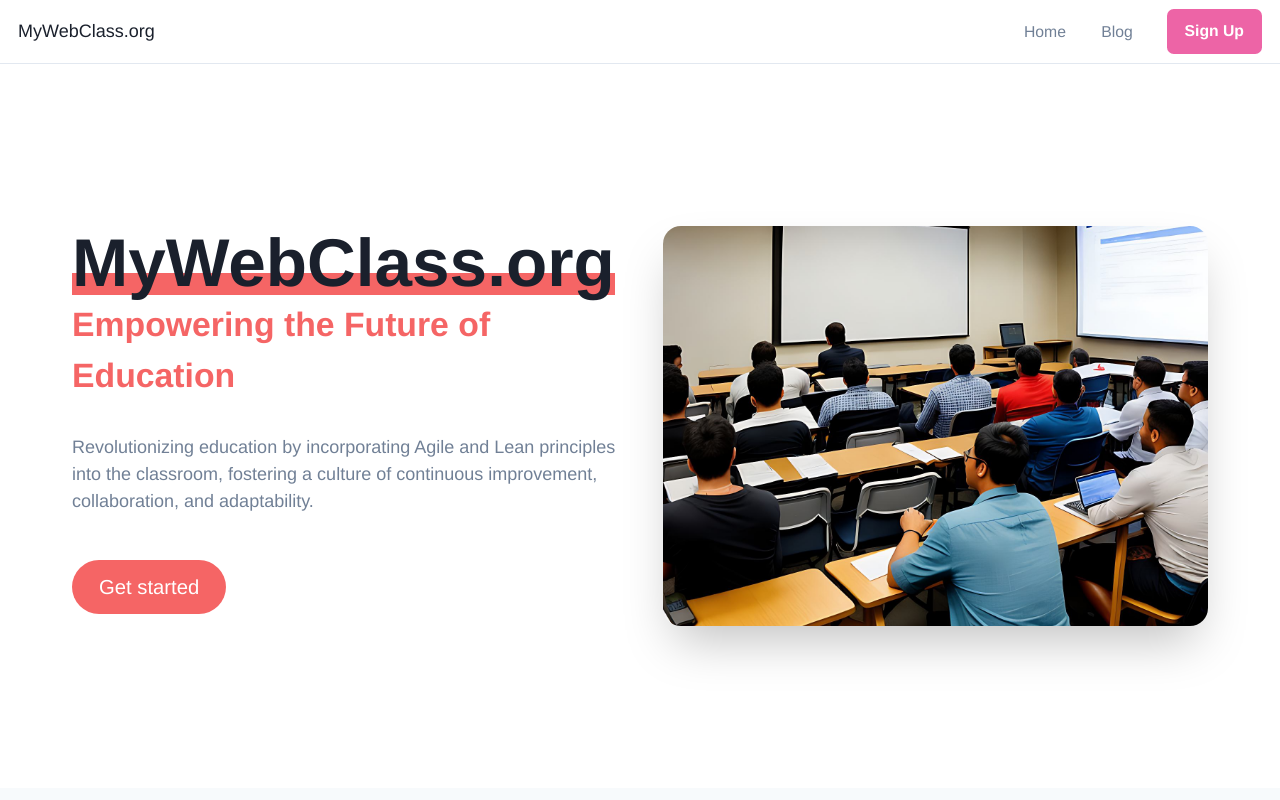
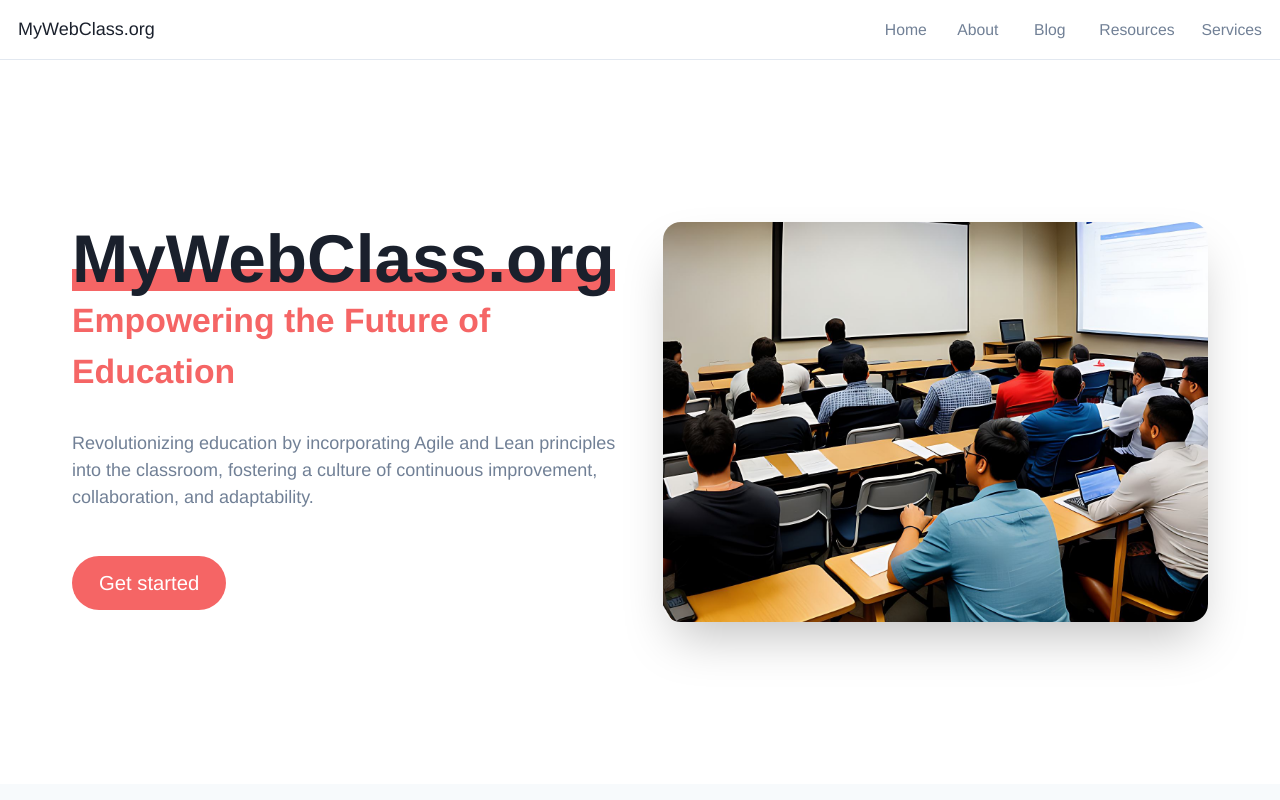
Before and after one commit to jll38/gym-site, a Next.js app: page / in a window 1280 px wide. Shown: the top 800 px of the page. Built offline with nearby package versions, Linux system fonts and the light colour scheme.

Commit message:
Navbar reflects pages from sitemap

```diff
--- a/components/footer.js
+++ b/components/footer.js
@@ -27,7 +27,7 @@ export default function Footer() {
           spacing={8}>
           <Stack spacing={6}>
             <Box>
-              <Text fontWeight={'700'} fontSize={'xl'}>MyWebClass.org</Text>
+              <Text fontWeight={'700'} fontSize={'lg'}>MyWebClass.org</Text>
             </Box>
             <Text fontSize={'sm'}>
               © 2023 MyWebClass.org. All rights reserved
--- a/components/navbar.js
+++ b/components/navbar.js
@@ -66,21 +66,32 @@ import {
               fontSize={'sm'}
               fontWeight={400}
               variant={'link'}
+              href={'/about'}>
+              About
+            </Button>
+            <Button
+              as={'a'}
+              fontSize={'sm'}
+              fontWeight={400}
+              variant={'link'}
               href={'/blog'}>
               Blog
             </Button>
             <Button
               as={'a'}
-              display={{ base: 'none', md: 'inline-flex' }}
               fontSize={'sm'}
-              fontWeight={600}
-              color={'white'}
-              bg={'pink.400'}
-              href={'#'}
-              _hover={{
-                bg: 'pink.300',
-              }}>
-              Sign Up
+              fontWeight={400}
+              variant={'link'}
+              href={'/resources'}>
+              Resources
+            </Button>
+            <Button
+              as={'a'}
+              fontSize={'sm'}
+              fontWeight={400}
+              variant={'link'}
+              href={'/services'}>
+              Services
             </Button>
           </Stack>
         </Flex>
```
